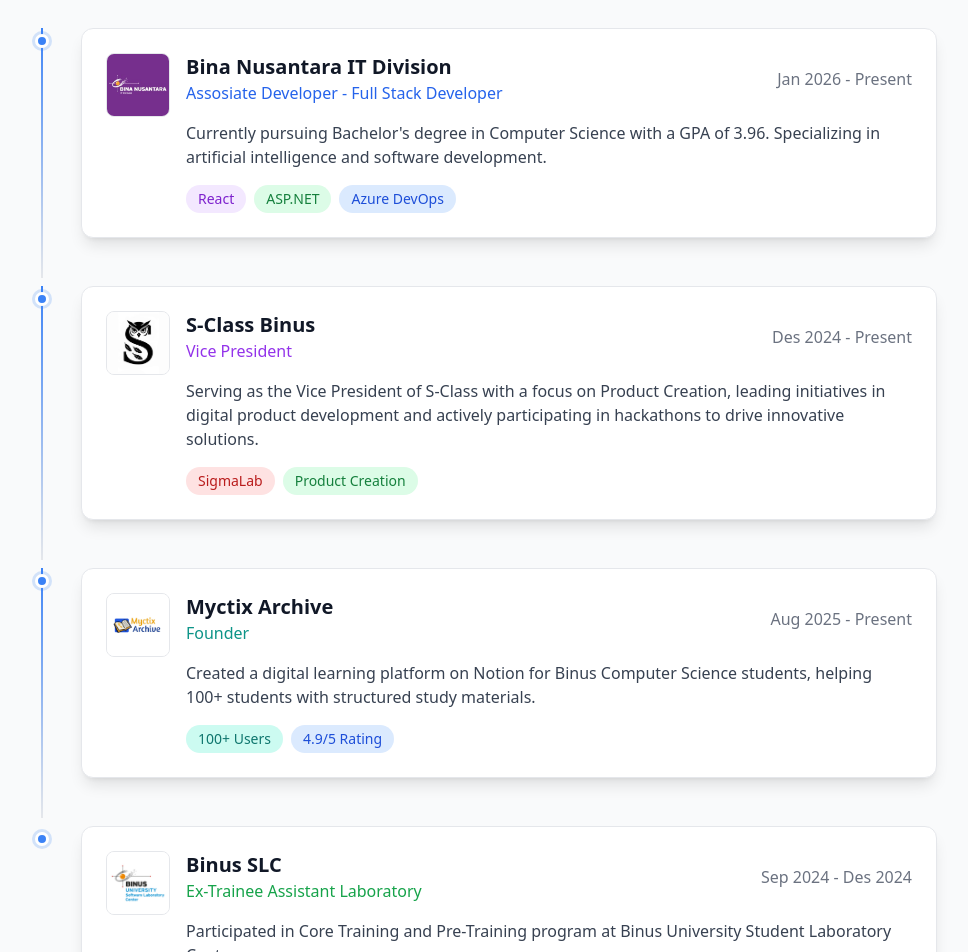
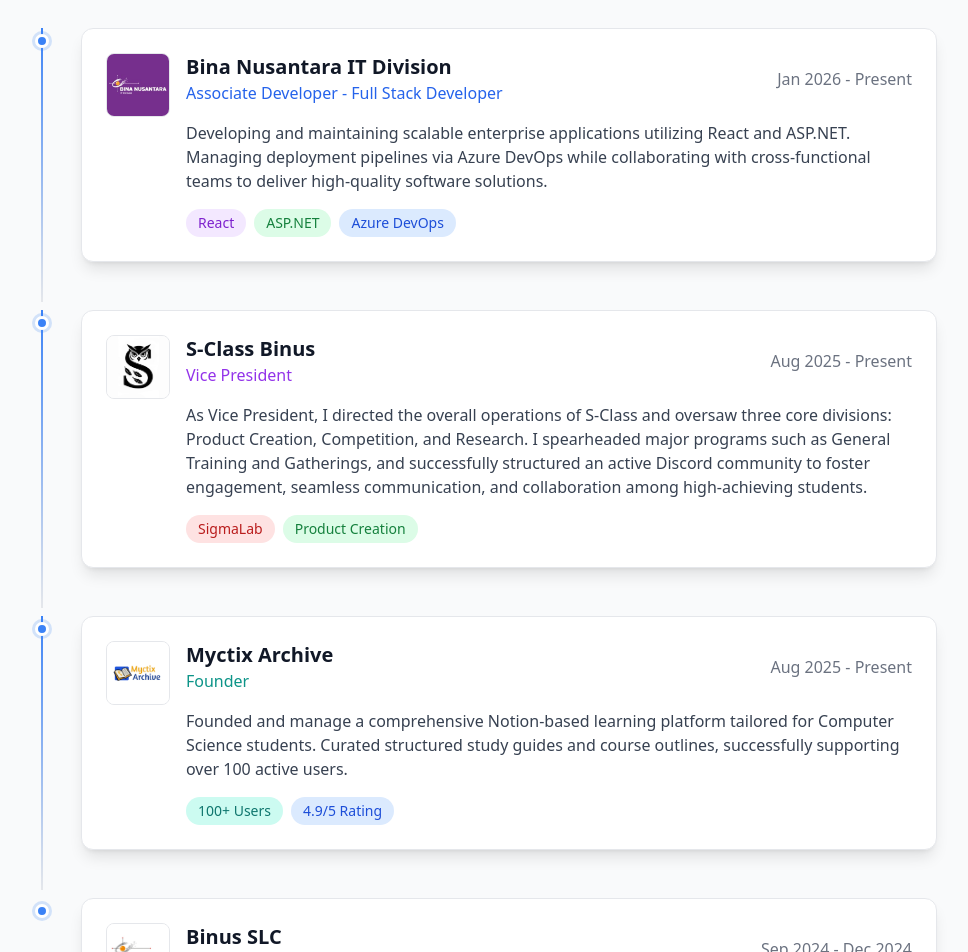
Before and after one commit to Mycticount-X/Mycticount-Archive, a React (Vite) app: page / in a window 1280 px wide. Shown: the part 3740-4692 px from the top of the page, without its empty margins (151-1119 px from the left). Built offline with nearby package versions, Linux system fonts and the light colour scheme.

Commit message:
Update: Journey Description and Minor Edu Desc Fix

```diff
--- a/src/pages/Education.tsx
+++ b/src/pages/Education.tsx
@@ -93,12 +93,12 @@ const Education = () => {
       roles: [
         {
           title: 'Vice President',
-          period: 'Jan 2026 - Present',
+          period: 'Aug 2025 - Present',
           description: <>As Vice President, I directed the overall operations of S-Class and oversaw three core divisions: <b>Product Creation, Competition, and Research</b>. I spearheaded major programs such as <b>General Training and Gatherings</b>, and successfully structured an active <b>Discord community</b> to foster engagement, seamless communication, and collaboration among high-achieving students.</>
         },
         {
           title: 'Member',
-          period: 'Aug 2025 - Jan 2026',
+          period: 'Dec 2024 - Aug 2025',
           description: <>During my time as a member, I actively participated in the <b>Product Creation Division</b>, focusing on developing end-to-end applications. I applied my software development skills to build innovative digital products and represented the organization in prestigious national hackathons, notably competing in <b>Microsoft elevAIte 2024</b> and <b>Gemastik 2025</b>.</>
         }
       ]
--- a/src/pages/Journey.tsx
+++ b/src/pages/Journey.tsx
@@ -5,11 +5,11 @@ const Journey = () => {
     {
       id: 1,
       institution: "Bina Nusantara IT Division",
-      role: "Assosiate Developer - Full Stack Developer",
+      role: "Associate Developer - Full Stack Developer",
       roleColor: "text-blue-600",
       period: "Jan 2026 - Present",
       logo: "./Education/itdiv.jpg",
-      description: "Currently pursuing Bachelor's degree in Computer Science with a GPA of 3.96. Specializing in artificial intelligence and software development.",
+      description: "Developing and maintaining scalable enterprise applications utilizing React and ASP.NET. Managing deployment pipelines via Azure DevOps while collaborating with cross-functional teams to deliver high-quality software solutions.",
       tags: [
         { text: "React", bgColor: "bg-purple-100", textColor: "text-purple-700" },
         { text: "ASP.NET", bgColor: "bg-green-100", textColor: "text-green-700" },
@@ -21,9 +21,9 @@ const Journey = () => {
       institution: "S-Class Binus",
       role: "Vice President",
       roleColor: "text-purple-600",
-      period: "Des 2024 - Present",
+      period: "Aug 2025 - Present",
       logo: "./Education/sclass.jpg",
-      description: "Serving as the Vice President of S-Class with a focus on Product Creation, leading initiatives in digital product development and actively participating in hackathons to drive innovative solutions.",
+      description: "As Vice President, I directed the overall operations of S-Class and oversaw three core divisions: Product Creation, Competition, and Research. I spearheaded major programs such as General Training and Gatherings, and successfully structured an active Discord community to foster engagement, seamless communication, and collaboration among high-achieving students.",
       tags: [
         { text: "SigmaLab", bgColor: "bg-red-100", textColor: "text-red-700" },
         { text: "Product Creation", bgColor: "bg-green-100", textColor: "text-green-700" }
@@ -36,7 +36,7 @@ const Journey = () => {
       roleColor: "text-teal-600",
       period: "Aug 2025 - Present",
       logo: "./Education/myctix-archive.jpg",
-      description: "Created a digital learning platform on Notion for Binus Computer Science students, helping 100+ students with structured study materials.",
+      description: "Founded and manage a comprehensive Notion-based learning platform tailored for Computer Science students. Curated structured study guides and course outlines, successfully supporting over 100 active users.",
       tags: [
         { text: "100+ Users", bgColor: "bg-teal-100", textColor: "text-teal-700" },
         { text: "4.9/5 Rating", bgColor: "bg-blue-100", textColor: "text-blue-700" }
@@ -47,11 +47,11 @@ const Journey = () => {
       institution: "Binus SLC",
       role: "Ex-Trainee Assistant Laboratory",
       roleColor: "text-green-600",
-      period: "Sep 2024 - Des 2024",
+      period: "Sep 2024 - Dec 2024",
       logo: "./Education/slc.jpg",
-      description: "Participated in Core Training and Pre-Training program at Binus University Student Laboratory Center.",
+      description: "Participated in Core Training and Pre-Training programs at Binus Software Laboratory Center, developing foundational skills in technical instruction, laboratory operations, and academic mentorship. Gained intensive hands-on experience across diverse technical domains, including Data Structures & Algorithms, Java/JavaFX, basic Full-Stack Development, Computer Vision, networking with Cisco Packet Tracer, and SQL/NoSQL databases (MySQL, MongoDB, SQLite).",
       tags: []
-    },
+    }
 
     // {
     //   id: 6,
```
